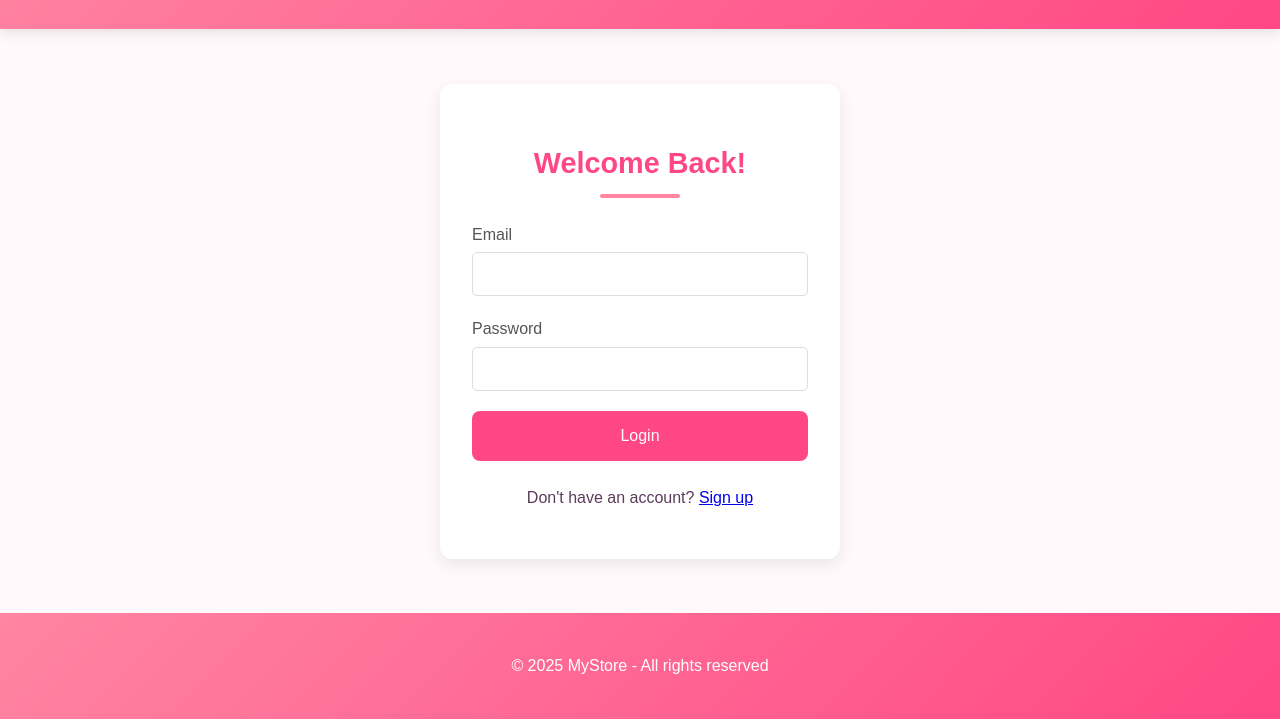
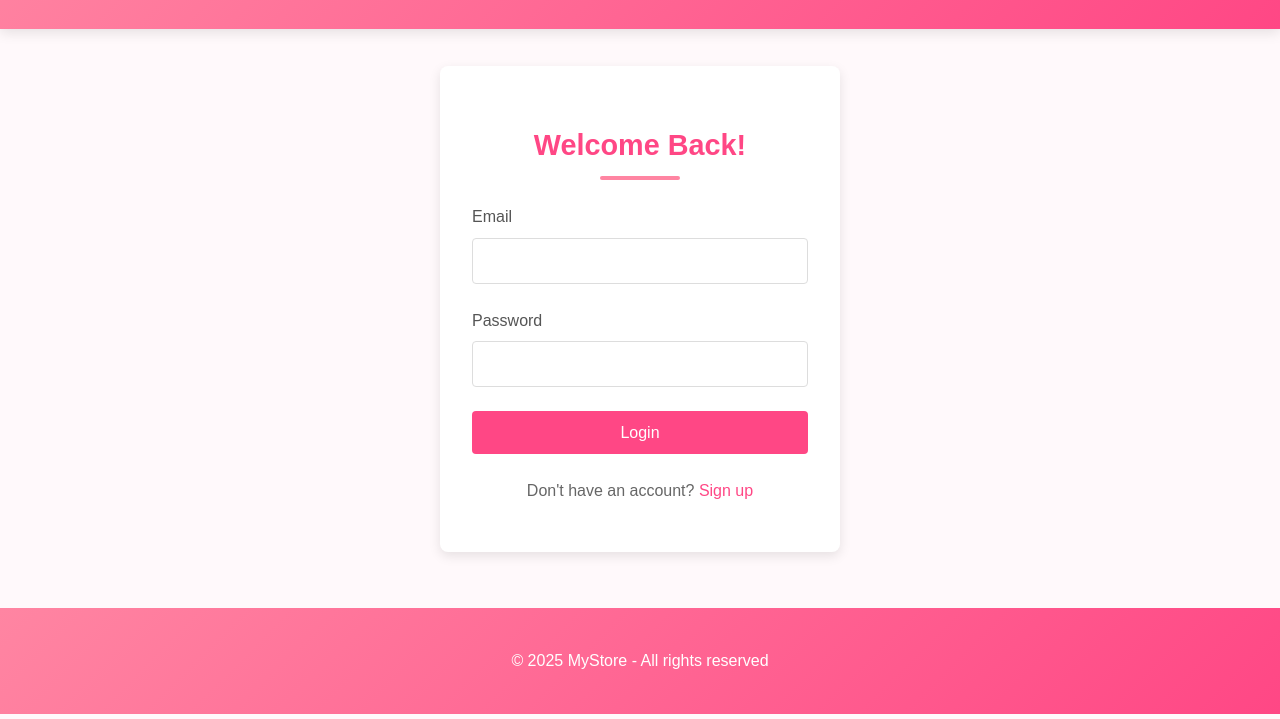
Before and after one commit to NadaWesam02/MyStore, a plain HTML site: page login.html in a window 1280 px wide. Shown: the part 86-805 px from the top of the page. Drawn offline with nearby package versions, Linux system fonts and the light colour scheme.

Commit message:
Update login.html

```diff
--- a/login.html
+++ b/login.html
@@ -4,7 +4,78 @@
     <meta charset="UTF-8">
     <meta name="viewport" content="width=device-width, initial-scale=1.0">
     <title>MyStore - Login</title>
+    <!-- Bootstrap Icons -->
+    <link rel="stylesheet" href="https://cdn.jsdelivr.net/npm/bootstrap-icons@1.10.0/font/bootstrap-icons.css">
     <link rel="stylesheet" href="style.css">
+    <style>
+        .auth-container {
+            display: flex;
+            justify-content: center;
+            align-items: center;
+            min-height: 70vh;
+            padding: 2rem;
+        }
+
+        .login-section {
+            background: white;
+            border-radius: 8px;
+            box-shadow: 0 4px 12px rgba(0,0,0,0.1);
+            padding: 2rem;
+            width: 100%;
+            max-width: 400px;
+            text-align: center;
+        }
+
+        .login-section h2 {
+            color: #ff4785;
+            margin-bottom: 1.5rem;
+        }
+
+        .form-group {
+            margin-bottom: 1.5rem;
+            text-align: left;
+        }
+
+        .form-group label {
+            display: block;
+            margin-bottom: 0.5rem;
+            font-weight: 500;
+        }
+
+        .form-group input {
+            width: 100%;
+            padding: 0.8rem;
+            border: 1px solid #ddd;
+            border-radius: 4px;
+            font-size: 1rem;
+        }
+
+        .auth-btn {
+            width: 100%;
+            padding: 0.8rem;
+            background: #ff4785;
+            color: white;
+            border: none;
+            border-radius: 4px;
+            font-size: 1rem;
+            cursor: pointer;
+            transition: background 0.3s;
+        }
+
+        .auth-btn:hover {
+            background: #ff3a7a;
+        }
+
+        .auth-link {
+            margin-top: 1.5rem;
+            color: #666;
+        }
+
+        .auth-link a {
+            color: #ff4785;
+            text-decoration: none;
+        }
+    </style>
 </head>
 <body>
     <header>
@@ -16,6 +87,16 @@
         <li><a href="products.html">Products</a></li>
         <li><a href="login.html" class="active">Login</a></li>
         <li><a href="contactUs.html">Contact Us</a></li>
+        <li class="user-actions" style="display:none;">
+            <div class="dropdown">
+                <button class="user-icon">
+                    <i class="bi bi-person-circle"></i>
+                </button>
+                <div class="dropdown-content">
+                    <a href="#" id="logout-btn">Logout</a>
+                </div>
+            </div>
+        </li>
     </ul>
 </nav>
         </div>
@@ -24,24 +105,40 @@
     <main class="auth-container">
         <section class="login-section">
             <h2>Welcome Back!</h2>
-            <form class="login-form" action="index.html" method="post">
+            <form class="login-form" id="loginForm">
                 <div class="form-group">
-                    <label>Email</label>
-                    <input type="email" name="email" required>
+                    <label for="email">Email</label>
+                    <input type="email" id="email" name="email" required>
                 </div>
                 <div class="form-group">
-                    <label>Password</label>
-                    <input type="password" name="password" required>
+                    <label for="password">Password</label>
+                    <input type="password" id="password" name="password" required>
                 </div>
                 <button type="submit" class="auth-btn">Login</button>
             </form>
-          <p class="auth-link">Don't have an account? <a href="signup.html">Sign up</a></p>
+            <p class="auth-link">Don't have an account? <a href="signup.html">Sign up</a></p>
         </section>
     </main>
 
     <footer>
         <p>&copy; 2025 MyStore - All rights reserved</p>
     </footer>
+
+    <script>
+        document.getElementById('loginForm').addEventListener('submit', function(e) {
+            e.preventDefault();
+
+
+            const email = document.getElementById('email').value;
+            const password = document.getElementById('password').value;
+
+
+            localStorage.setItem('isLoggedIn', 'true');
+
+
+            window.location.href = 'products.html';
+        });
+    </script>
     <script src="auth.js"></script>
 </body>
 </html>
```
